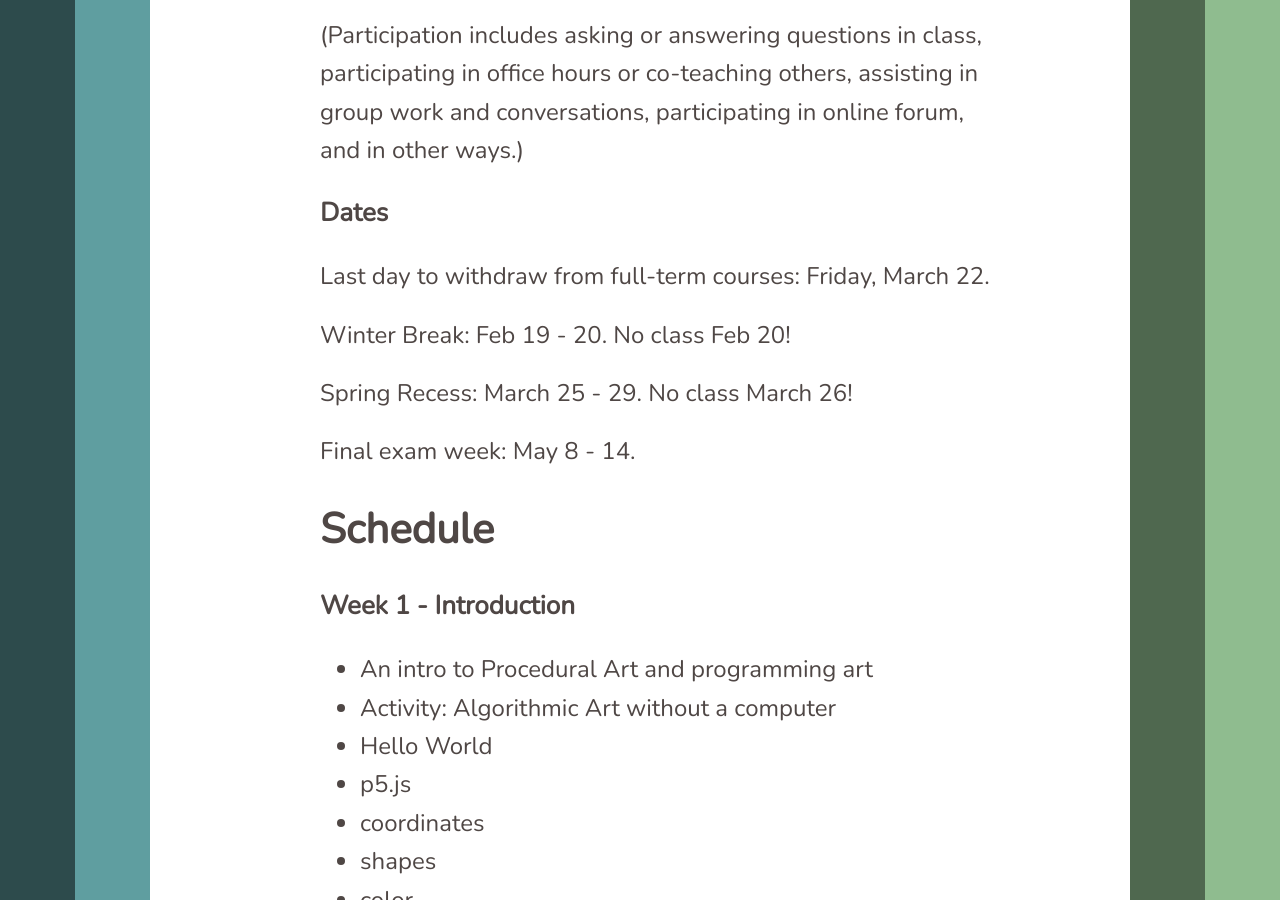
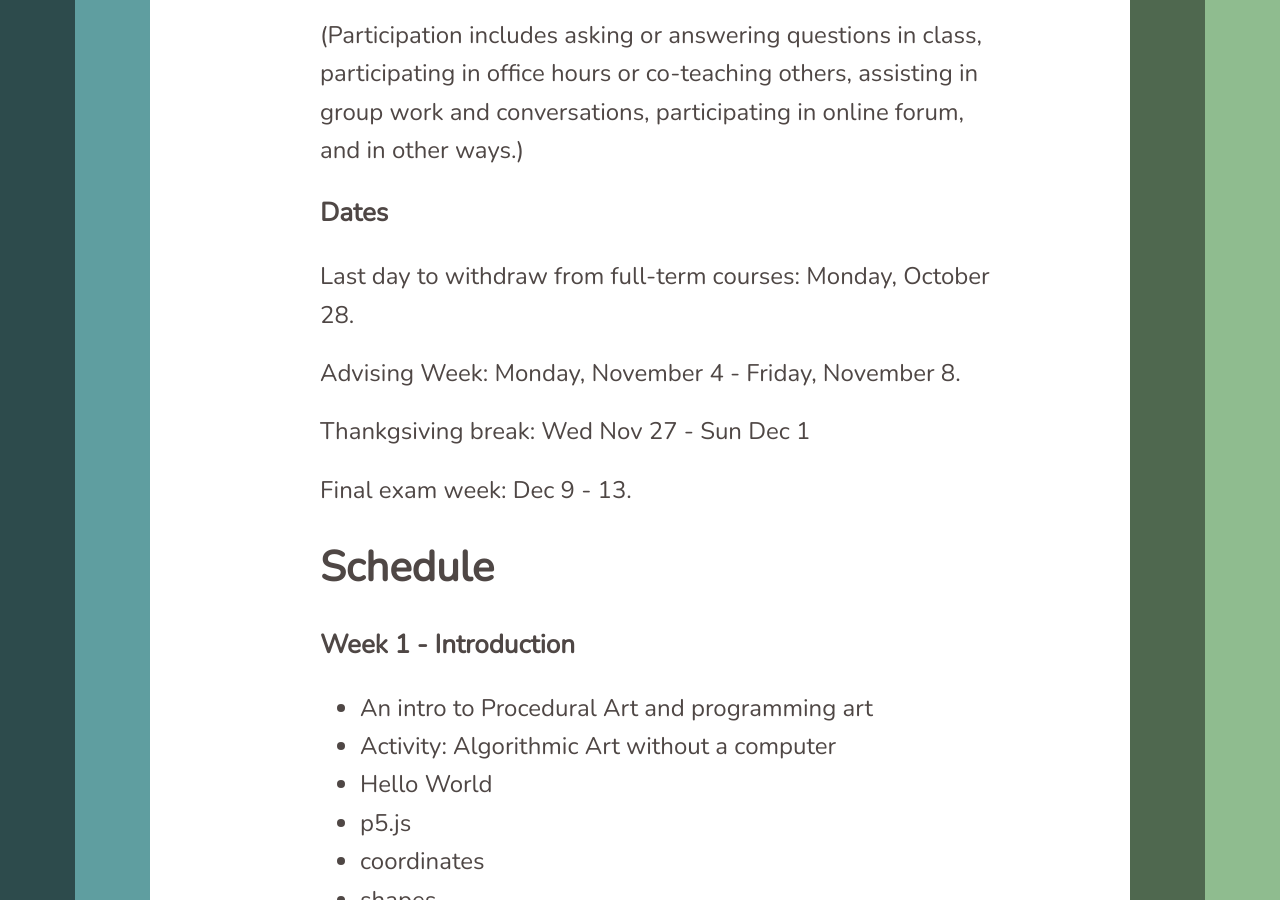
Before and after one commit to lee2sman/p4va_fall2024, a Jekyll site: the page built from _posts/2023-08-28-syllabus.md, in a window 1280 px wide and 900 px high, scrolled down 15551 px. Built offline with Jekyll 4.4.1, drawn with Linux system fonts in a browser that asks for light colours; nearby versions of some CDN libraries.

Commit message:
update dates

```diff
--- a/_posts/2023-08-28-syllabus.md
+++ b/_posts/2023-08-28-syllabus.md
@@ -217,13 +217,13 @@ F  59 and below
 
 ### Dates
 
-Last day to withdraw from full-term courses: Friday, March 22.
+Last day to withdraw from full-term courses: Monday, October 28.
 
-Winter Break: Feb 19 - 20. No class Feb 20!
+Advising Week: Monday, November 4 - Friday, November 8.
 
-Spring Recess: March 25 - 29. No class March 26!
+Thankgsiving break: Wed Nov 27 - Sun Dec 1
 
-Final exam week: May 8 - 14.
+Final exam week: Dec 9 - 13.
 
 ## Schedule
 
```
